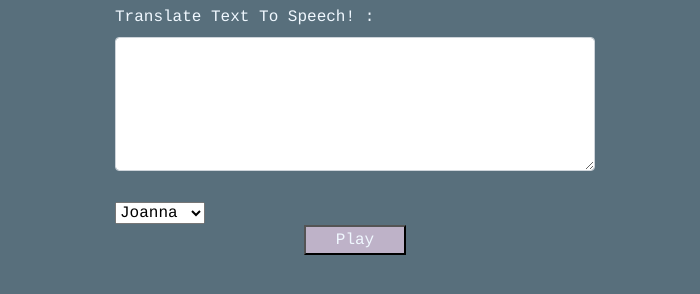
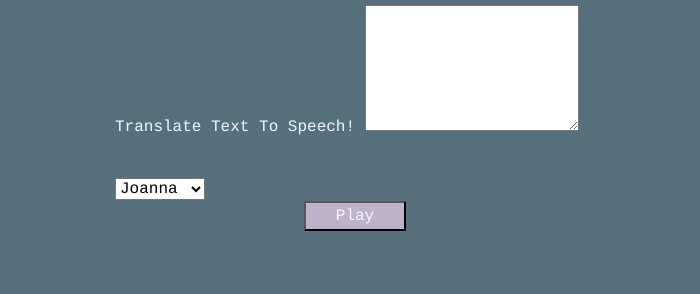
Before and after one commit to Anthonyyee123/RestaurantWebsiteCTEC, a website: page public/aboutus.html in a window 1280 px wide. Shown: the part 686-980 px from the top of the page, without its empty margins (285-985 px from the left). Drawn offline with nearby package versions, Linux system fonts and the light colour scheme; no server answers; a script that the page names is missing.

Commit message:
Update aboutus.html

```diff
--- a/public/aboutus.html
+++ b/public/aboutus.html
@@ -29,8 +29,8 @@
         <form style="padding-right:400px;padding-left:400px;">
 
             <div class="form-group" style="color: aliceblue;" >
-              <label for="content">Translate Text To Speech! :</label>
-              <textarea class="form-control" id="text" rows="5"></textarea>
+              <label>Translate Text To Speech!</label>
+              <textarea id="text" rows="5"></textarea>
             </div>
              <div>
                 <select id="voice">
```
